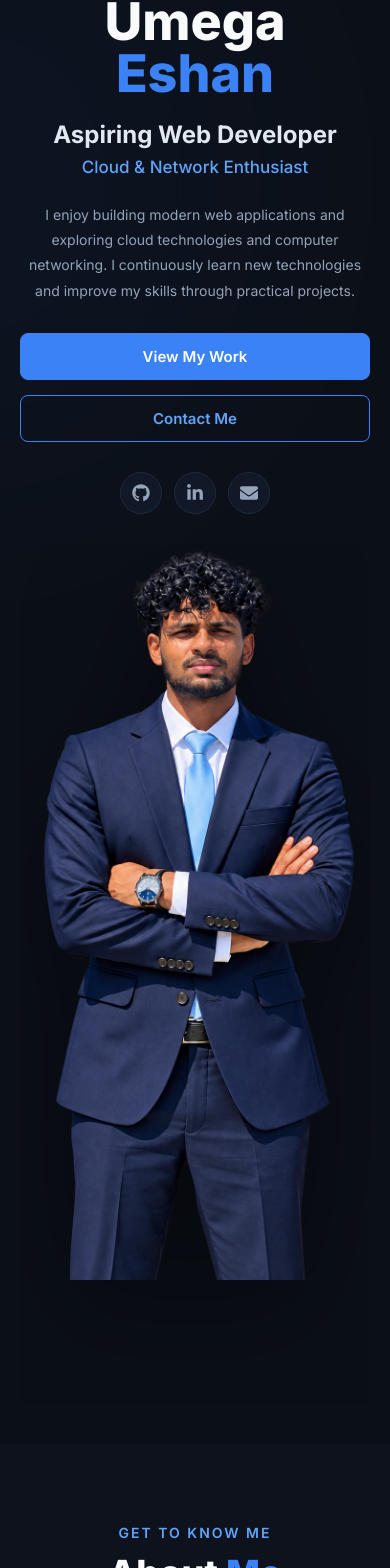
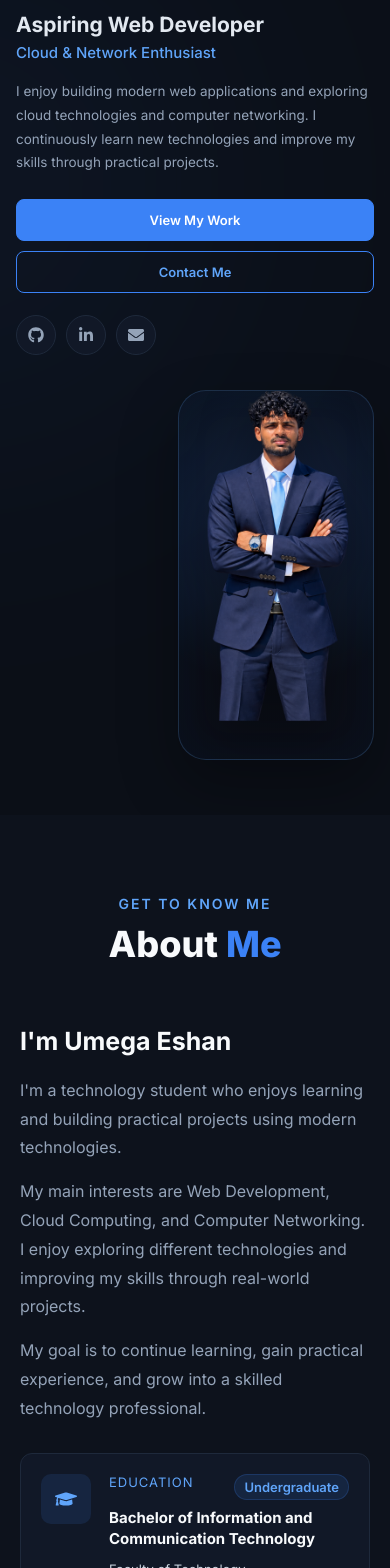
Before and after one commit to umegaeshan/umega-portfolio, a React (Vite) app: page / in a window 390 px wide. Shown: the part 167-1735 px from the top of the page. Built offline with nearby package versions, Linux system fonts and the light colour scheme.

Commit message:
Improve mobile portfolio layout & Update education information

```diff
--- a/src/components/About.css
+++ b/src/components/About.css
@@ -234,4 +234,84 @@
     font-size: 25px;
   }
 
+  .education-details {
+  width: 100%;
 }
+
+.education-top {
+  display: flex;
+  align-items: center;
+  justify-content: space-between;
+
+  gap: 10px;
+
+  margin-bottom: 7px;
+}
+
+.education-label {
+  color: #60a5fa;
+
+  font-size: 12px;
+
+  text-transform: uppercase;
+
+  letter-spacing: 1px;
+}
+
+.education-status {
+  padding: 4px 9px;
+
+  border-radius: 20px;
+
+  background: rgba(59, 130, 246, 0.12);
+
+  border: 1px solid rgba(59, 130, 246, 0.2);
+
+  color: #60a5fa;
+
+  font-size: 10px;
+
+  font-weight: 600;
+}
+
+.education-details h4 {
+  color: #f8fafc;
+
+  font-size: 17px;
+
+  line-height: 1.45;
+
+  margin-bottom: 9px;
+}
+
+.education-faculty {
+  color: #cbd5e1 !important;
+
+  font-size: 13px !important;
+
+  margin-bottom: 3px !important;
+}
+
+.education-university {
+  color: #60a5fa !important;
+
+  font-size: 14px !important;
+
+  font-weight: 600;
+}
+
+@media (max-width: 500px) {
+  .education-top {
+    align-items: flex-start;
+  }
+
+  .education-details h4 {
+    font-size: 15px;
+  }
+
+  .education-status {
+    font-size: 9px;
+  }
+}
+
+}
--- a/src/components/About.jsx
+++ b/src/components/About.jsx
@@ -59,15 +59,32 @@ function About() {
     <FaGraduationCap />
   </div>
 
-              <div>
-                <span>Education</span>
+  <div className="education-details">
 
-                <h4>University Student</h4>
+    <div className="education-top">
 
-                <p>
-                  Learning software, networking, cloud and automation
-                  technologies.
+      <span className="education-label">
+        Education
+      </span>
+
+      <span className="education-status">
+        Undergraduate
+      </span>
+
+    </div>
+
+    <h4>
+      Bachelor of Information and Communication Technology
+    </h4>
+
+    <p className="education-faculty">
+      Faculty of Technology
     </p>
+
+    <p className="education-university">
+      University of Colombo
+    </p>
+
   </div>
 
 </div>
--- a/src/components/Hero.css
+++ b/src/components/Hero.css
@@ -358,49 +358,190 @@
 ========================= */
 
 @media (max-width: 600px) {
+  .hero {
+    min-height: auto;
+    padding: 95px 18px 55px;
+    overflow: hidden;
+  }
 
-  .hero {
-    padding-left: 20px;
-    padding-right: 20px;
+  .hero-container {
+    width: 100%;
+    display: flex !important;
+    flex-direction: column;
+    align-items: center;
+    gap: 30px;
+  }
+
+  /* ======================
+     TEXT AREA
+  ====================== */
+
+  .hero-content {
+    order: 1;
+    width: 100%;
+    text-align: left;
+  }
+
+  .hero-small-text {
+    font-size: 14px;
+    margin-bottom: 8px;
   }
 
   .hero-name {
-    font-size: 52px;
+    font-size: clamp(42px, 13vw, 54px);
+    line-height: 1;
+    margin-bottom: 16px;
   }
 
   .hero-title {
-    font-size: 24px;
+    font-size: 21px;
+    line-height: 1.3;
+    margin-bottom: 5px;
   }
 
   .hero-subtitle {
-    font-size: 17px;
+    font-size: 15px;
+    margin-bottom: 18px;
   }
 
   .hero-description {
-    font-size: 14px;
+    max-width: 100%;
+    font-size: 13.5px;
+    line-height: 1.75;
+    margin-bottom: 24px;
   }
 
+  /* ======================
+     BUTTONS
+  ====================== */
+
   .hero-buttons {
-    flex-direction: column;
-
     width: 100%;
+    display: grid;
+    grid-template-columns: 1fr 1fr;
+    gap: 10px;
+    margin-bottom: 22px;
   }
 
   .primary-btn,
   .secondary-btn {
     width: 100%;
+    padding: 12px 8px;
+    font-size: 13px;
   }
 
+  /* ======================
+     SOCIAL LINKS
+  ====================== */
+
+  .hero-socials {
+    justify-content: flex-start;
+    gap: 10px;
+  }
+
+  .hero-socials a {
+    width: 40px;
+    height: 40px;
+    font-size: 16px;
+  }
+
+  /* ======================
+     PROFILE IMAGE
+  ====================== */
+
   .hero-image-area {
-    min-height: 430px;
+    order: 2;
+
+    width: 100%;
+    min-height: 0;
+
+    display: flex;
+    align-items: center;
+    justify-content: center;
+
+    margin-top: 5px;
+  }
+
+  .hero-image-wrapper {
+    position: relative;
+
+    width: min(100%, 335px);
+    height: 395px;
+
+    display: flex;
+    align-items: flex-start;
+    justify-content: center;
+
+    overflow: hidden;
+
+    border-radius: 28px;
+
+    border: 1px solid rgba(96, 165, 250, 0.2);
+
+    background:
+      radial-gradient(
+        circle at 50% 35%,
+        rgba(59, 130, 246, 0.2),
+        rgba(15, 23, 42, 0.08) 65%
+      );
+
+    box-shadow:
+      0 25px 60px rgba(0, 0, 0, 0.3),
+      inset 0 0 40px rgba(59, 130, 246, 0.04);
   }
 
   .hero-image {
-    max-width: 330px;
+    width: 115%;
+    max-width: none;
+    height: auto;
+
+    display: block;
+
+    object-fit: contain;
+
+    transform: translateY(-5px) scale(1.03) !important;
+    transform-origin: top center;
+
+    filter: drop-shadow(
+      0 20px 25px rgba(0, 0, 0, 0.35)
+    );
+  }
+
+  .hero-glow {
+    width: 250px;
+    height: 250px;
+
+    opacity: 0.18;
+
+    filter: blur(90px);
   }
 
   .scroll-down {
     display: none;
   }
+}
 
+
+@media (max-width: 390px) {
+  .hero {
+    padding-left: 16px;
+    padding-right: 16px;
+  }
+
+  .hero-name {
+    font-size: 42px;
+  }
+
+  .hero-buttons {
+    grid-template-columns: 1fr;
+  }
+
+  .hero-image-wrapper {
+    width: 300px;
+    height: 370px;
+  }
+
+  .hero-image {
+    width: 112%;
+  }
 }
```
Lines whose indentation alone changed are shown as unchanged.
